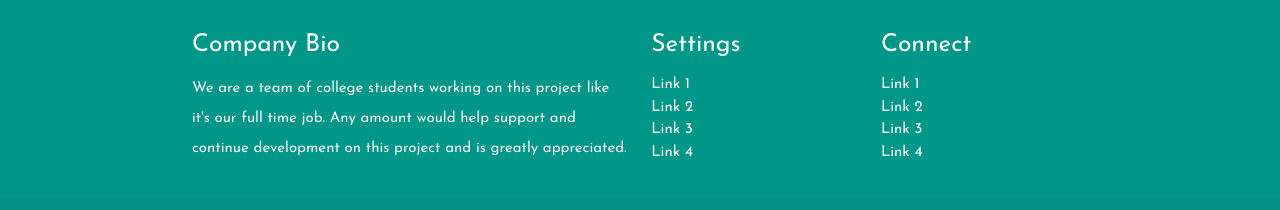
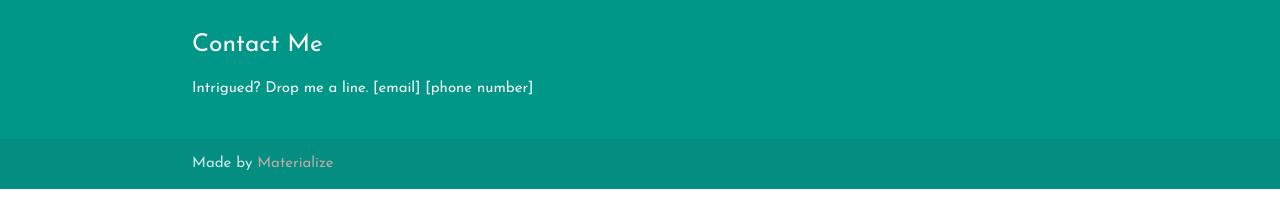
Before and after one commit to itbeauregard/itbeauregard.github.io, a website: page index.html in a window 1280 px wide. Shown: the part 1643-1853 px from the top of the page. After the commit the page ends 1832 px from the top, so only its background shows below. Drawn offline with nearby package versions, Linux system fonts and the light colour scheme.

Commit message:
fix footer

```diff
--- a/index.html
+++ b/index.html
@@ -126,12 +126,12 @@
     <div class="container">
       <div class="row">
         <div class="col l6 s12">
-          <h5 class="white-text">Company Bio</h5>
-          <p class="grey-text text-lighten-4">We are a team of college students working on this project like it's our full time job. Any amount would help support and continue development on this project and is greatly appreciated.</p>
+          <h5 class="white-text">Contact Me</h5>
+          <p class="grey-text text-lighten-4">Intrigued? Drop me a line. [email] [phone number]</p>
 
 
         </div>
-        <div class="col l3 s12">
+        <!-- <div class="col l3 s12">
           <h5 class="white-text">Settings</h5>
           <ul>
             <li><a class="white-text" href="#!">Link 1</a></li>
@@ -148,7 +148,7 @@
             <li><a class="white-text" href="#!">Link 3</a></li>
             <li><a class="white-text" href="#!">Link 4</a></li>
           </ul>
-        </div>
+        </div> -->
       </div>
     </div>
     <div class="footer-copyright">
```
